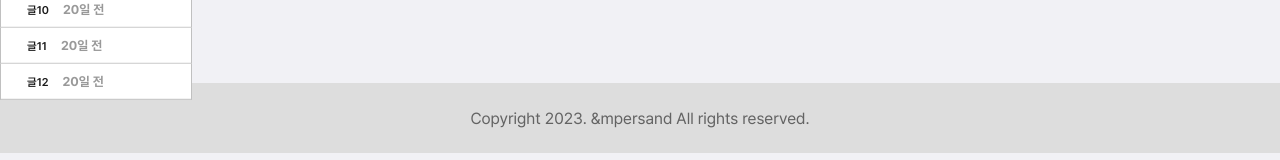
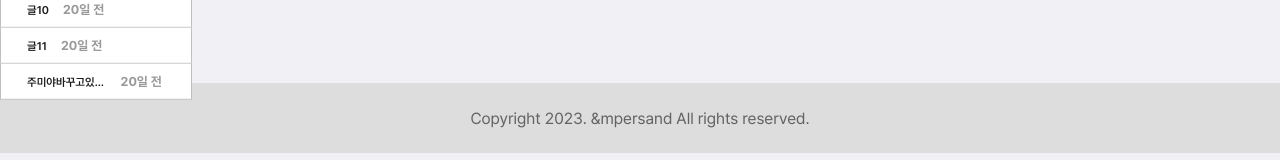
Before and after one commit to Team-Ampersand/Gmu-WiKi-client-v3, a Next.js app: page /home in a window 1280 px wide. Shown: the part 449-609 px from the top of the page. Built offline with nearby package versions, Linux system fonts and the light colour scheme.

Commit message:
🎨: Improve structure of RecentModified

```diff
--- a/src/components/RecentModified/index.tsx
+++ b/src/components/RecentModified/index.tsx
@@ -61,7 +61,7 @@ const dummy_data = [
   },
   {
     id: 12,
-    title: '글12',
+    title: '주미야바꾸고있어주미야바꾸고있어주미야',
     editedDate: '2023-07-17T12:07:40.501817',
   },
 ]
@@ -106,7 +106,7 @@ export default function RecentModified() {
         <React.Fragment key={id}>
           <S.ModifiedItem onClick={() => handleBoardItemClick(id)}>
             <S.ModifiedItemTitle>
-              {title.length > 9 ? title.substr(0, 9) + '...' : title}
+              {title}
             </S.ModifiedItemTitle>
             <S.ModifiedItemTime>{formatTime(editedDate)}</S.ModifiedItemTime>
           </S.ModifiedItem>
--- a/src/components/RecentModified/style.ts
+++ b/src/components/RecentModified/style.ts
@@ -41,6 +41,11 @@ export const ModifiedItemTitle = styled.h3`
   font-size: 1rem;
   font-weight: 600;
   padding: 4px;
+  overflow: hidden;
+  text-overflow: ellipsis;
+  white-space: nowrap;
+  word-break: break-all;
+  max-width : 60%;
   color: #191919;
 
   @media screen and (max-width: 1600px) {
```
